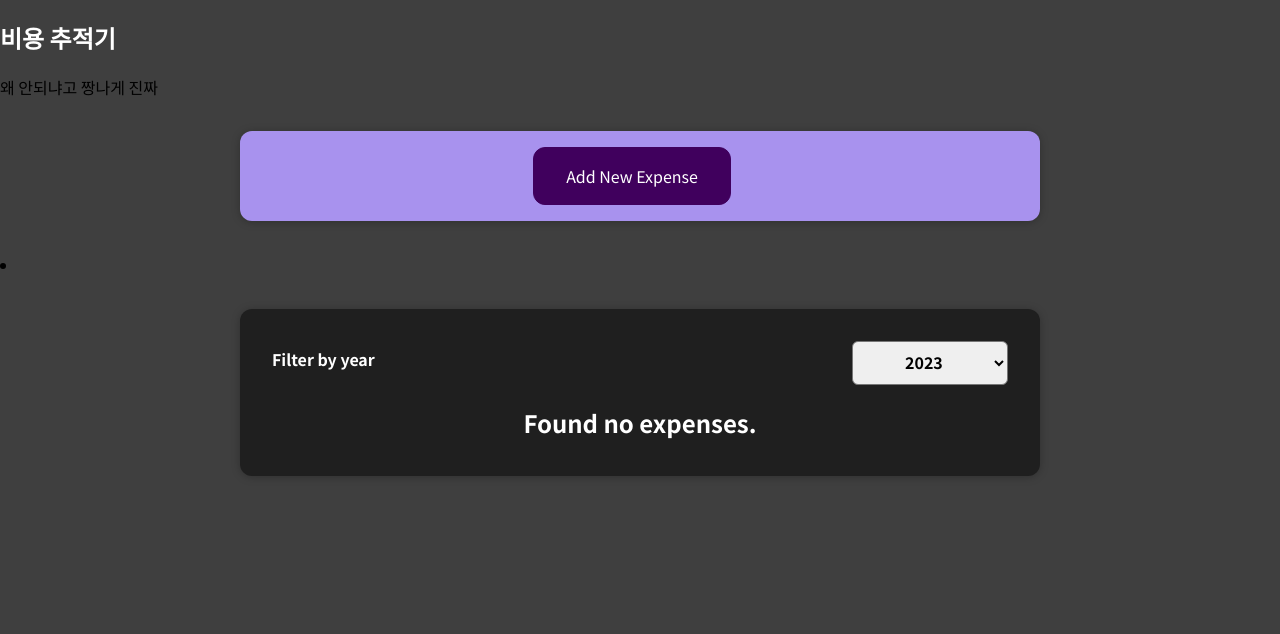
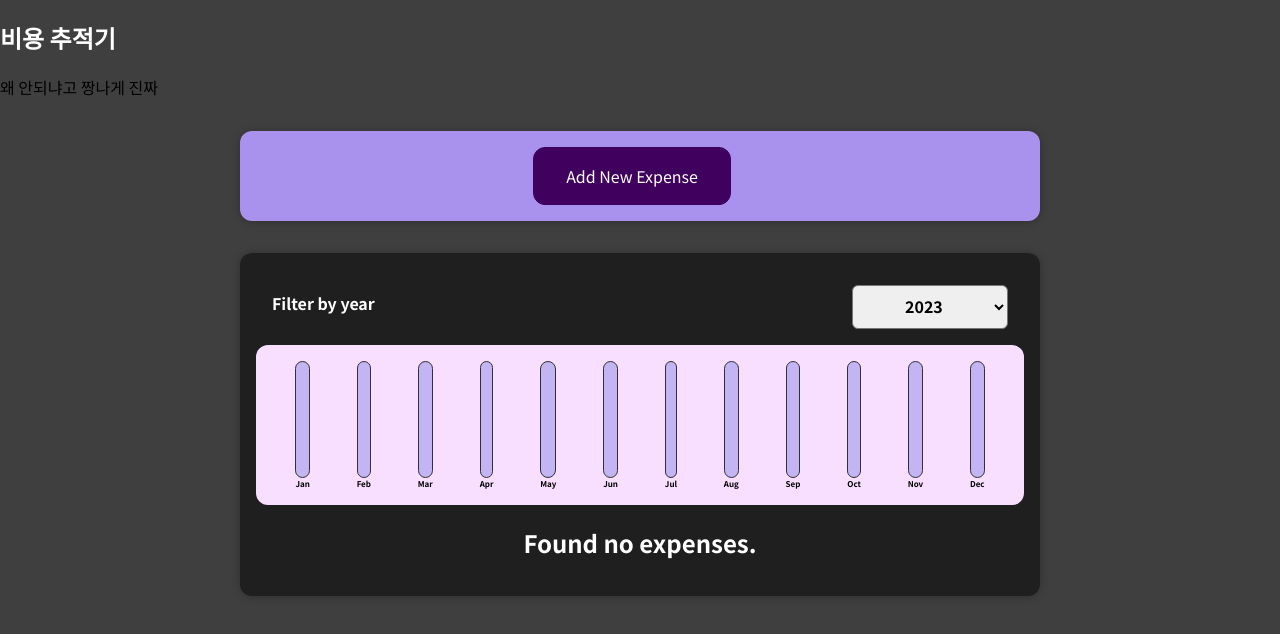
Before and after one commit to ssssojung/UDEMY_ReactStudy_1, a React (Create React App) app: page / in a window 1280 px wide. Shown: the top 634 px of the page. Built offline with nearby package versions, Linux system fonts and the light colour scheme.

Commit message:
79강 - 81강

```diff
--- a/src/App.js
+++ b/src/App.js
@@ -34,8 +34,10 @@ function App() {
   const [items, setItems] = useState(DUMMY_ITEMS);
 
   const addItemHandler = items =>{
-    setItems([items, ...items]);
-  }
+    setItems((previtems) => {
+      return [items, ...previtems];
+    });
+  };
 
   return (
     <div>
--- a/src/components/Chart/Chart.js
+++ b/src/components/Chart/Chart.js
@@ -1,11 +1,24 @@
 import React from 'react';
+import ChartBar from './ChartBar';
 
-function Chart(props) {
-    return (
-        <div>
+import './Chart.css';
 
-        </div>
-    );
-}
+const Chart = props => {
+  const dataPointValues = props.dataPoints.map(dataPoint => dataPoint.value);
+  const totalMaximum = Math.max(...dataPointValues);
+
+  return (
+    <div className='chart'>
+      {props.dataPoints.map((dataPoint) => (
+        <ChartBar
+          key={dataPoint.label}
+          value={dataPoint.value}
+          maxValue={totalMaximum}
+          label={dataPoint.label}
+        />
+      ))}
+    </div>
+  );
+};
 
 export default Chart;
--- a/src/components/Chart/ChartBar.js
+++ b/src/components/Chart/ChartBar.js
@@ -1,20 +1,23 @@
 import React from 'react';
-import ChartBar from './ChartBar';
-import './Chart.css';
 
-const Chart = () => {}
+import './ChartBar.css';
+
+
 
 function ChartBar(props) {
+    let barFillHeight = '0%'
+    if(props.maxValue > 0){
+        barFillHeight = Math.round((props.value / props.maxValue)*100) + '%';
+        // Math.round함수는 입력값을 반올림한 수와 가장 가까운 정수 값을 반환
+    }
+
     return (
-        <div className='chart'>
-            {props.dataPoints.map(dataPoint =>
-                <ChartBar
-                    key={dataPoint.label}
-                    value={dataPoint.value}
-                    maxValue={null}
-                    label={dataPoint.label}
-                />
-            )}
+        <div className='chart-bar'>
+            <div className='chart-bar__inner'>
+                <div className='chart-bar__fill' style={{height : barFillHeight}}></div>
+                {/* chart=bar__fill은 차트의 바가 얼마나 많이 채워져야하는지 기억하는 역할 */}
+            </div>
+            <div className='chart-bar__label'>{props.label}</div>
         </div>
     );
 }
--- /dev/null
+++ b/src/components/ExpenseChart.js
@@ -0,0 +1,28 @@
+import React from 'react';
+import Chart from './Chart/Chart';
+function ExpenseChart(props) {
+    const chartDataPoints = [
+        {label : 'Jan', value : 0},
+        {label : 'Feb', value : 0},
+        {label : 'Mar', value : 0},
+        {label : 'Apr', value : 0},
+        {label : 'May', value : 0},
+        {label : 'Jun', value : 0},
+        {label : 'Jul', value : 0},
+        {label : 'Aug', value : 0},
+        {label : 'Sep', value : 0},
+        {label : 'Oct', value : 0},
+        {label : 'Nov', value : 0},
+        {label : 'Dec', value : 0}
+    ];
+
+    for(const items of props.expenses){
+        const expenseMonth = items.date.getMonth(); //starting at 0 => January => 0
+        chartDataPoints[expenseMonth].value += items.amount;
+
+    }
+
+    return <Chart dataPoints={chartDataPoints}/>;
+}
+
+export default ExpenseChart;
--- a/src/components/Expenses.js
+++ b/src/components/Expenses.js
@@ -2,12 +2,13 @@ import React, {useState} from 'react';
 import Card from './UI/Card';
 import ExpensesFilter from './ExpensesFilter';
 import ExpensesList from './ExpensesList';
+import ExpenseChart from './ExpenseChart';
 import './Expenses.css';
 
 function Expenses(props) {
     const [filteredYear, setFilteredYear] = useState('2023');
 
-    const filterChangeHandler = selectedYear =>{
+    const filterChangeHandler = (selectedYear) =>{
         setFilteredYear(selectedYear);
     };
 
@@ -18,16 +19,14 @@ function Expenses(props) {
 
 
     return (
-        <li>
             <Card className='expenses'>
                 <ExpensesFilter
                     selected={filteredYear}
                     onChangeFilter={filterChangeHandler}
                 />
+                <ExpenseChart expenses = {filtereditems}/>
                 <ExpensesList items={filtereditems}/>
             </Card>
-        </li>
-
     );
 }
 
--- a/src/components/Item.js
+++ b/src/components/Item.js
@@ -12,6 +12,7 @@ function Item(props) {
 
     }
     return (
+        <li>
         <Card className='expense-item'>
             <ItemsDate date={props.date}/>
             <div className='expense-item__description'>
@@ -20,6 +21,7 @@ function Item(props) {
             </div>
             <button onClick={clickHandler}>Change Title</button>
         </Card>
+        </li>
     );
 }
 
--- a/src/components/NewExpense/Expenseform.js
+++ b/src/components/NewExpense/Expenseform.js
@@ -42,7 +42,7 @@ function ExpenseForm(props) {
 
         const expenseData = {
             title : enteredTitle,
-            amount : enteredAmount,
+            amount : +enteredAmount,
             date : new Date(enteredDate)
         };
 
--- a/src/components/NewExpense/NewExpense.js
+++ b/src/components/NewExpense/NewExpense.js
@@ -6,9 +6,9 @@ import './NewExpense.css';
 function NewExpense(props) {
     const[isEditing, setIsEditing] = useState(false);
 
-    const saveExpenseDataHandler = (enterExpenseData) => {
+    const saveExpenseDataHandler = (enteredExpenseData) => {
         const expenseData = {
-            ...enterExpenseData,
+            ...enteredExpenseData,
             id : Math.random().toString()
         };
         props.onAddItem(expenseData);
```
